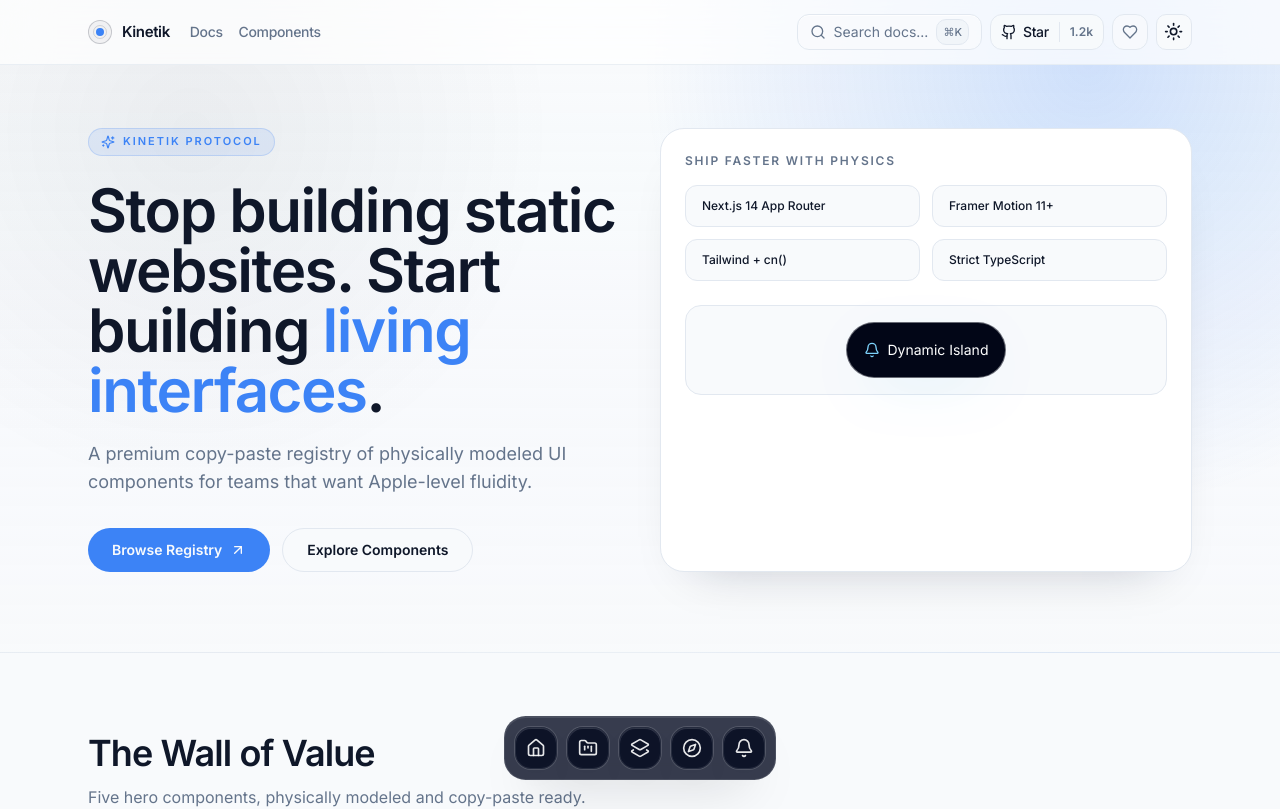
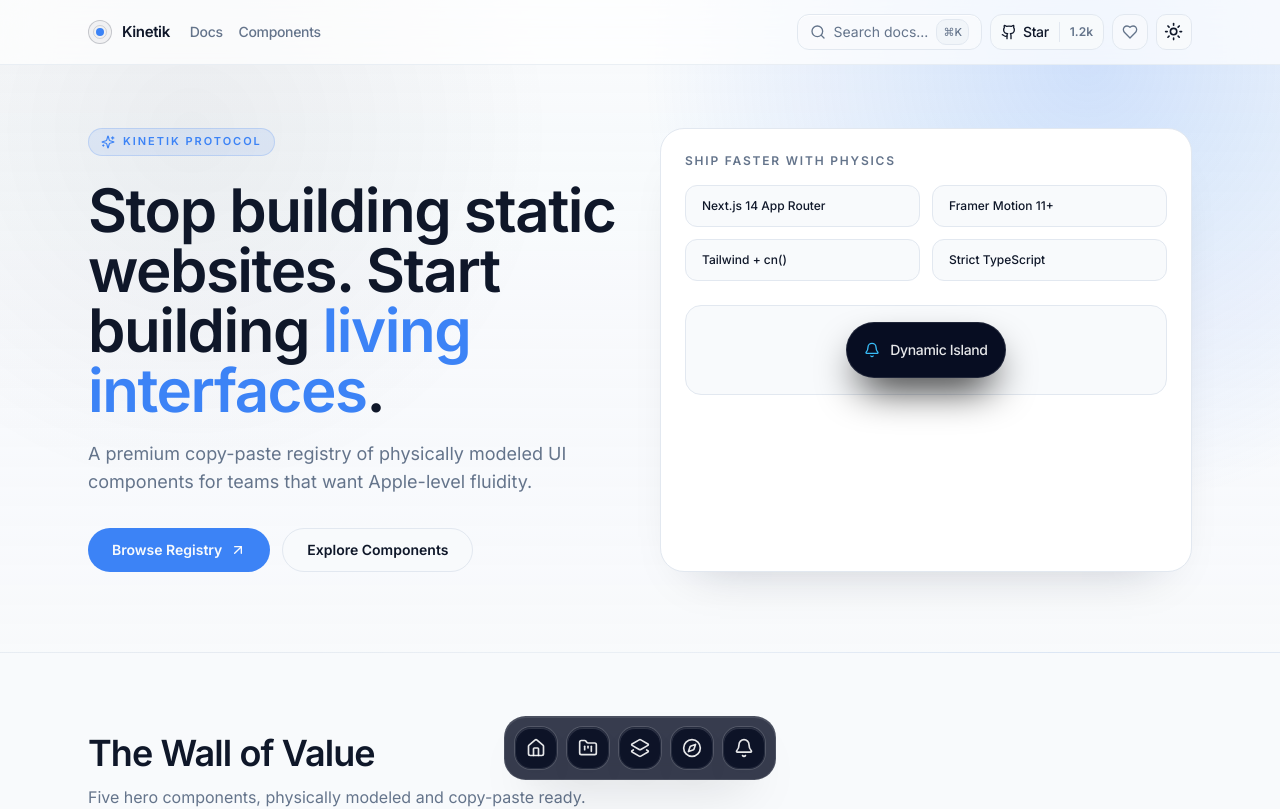
Before and after one commit to sumitttt4/Kinetik, a Next.js app: page / in a window 1280 px wide. Shown: the top 809 px of the page. Built offline with nearby package versions, Linux system fonts and the light colour scheme.

Commit message:
Enhance all buttons with high-fidelity spring animations and match Dynamic Island to screenshot

```diff
--- a/app/components/dynamic-island.tsx
+++ b/app/components/dynamic-island.tsx
@@ -13,7 +13,7 @@ export function DynamicIsland() {
     <button
       type="button"
       onClick={() => setOpen((value) => !value)}
-      className="relative mx-auto flex h-14 w-40 items-center justify-center rounded-full border border-white/40 bg-slate-950 px-4 text-white shadow-[0_16px_60px_-26px_rgba(14,165,233,0.75)] backdrop-blur-2xl focus-visible:outline-none focus-visible:ring-2 focus-visible:ring-sky-400"
+      className="relative mx-auto flex h-14 w-40 items-center justify-center rounded-full border border-white/10 bg-[#070d22] px-4 text-white shadow-[0_20px_40px_-12px_rgba(0,0,0,1)] backdrop-blur-2xl transition-colors hover:bg-[#070d22]/80 focus-visible:outline-none focus-visible:ring-2 focus-visible:ring-sky-400"
       aria-expanded={open}
       aria-label="Toggle Dynamic Island"
     >
@@ -21,25 +21,34 @@ export function DynamicIsland() {
         {open ? (
           <motion.div
             key="expanded"
-            initial={{ opacity: 0, y: 6, width: 160 }}
-            animate={{ opacity: 1, y: 0, width: 280 }}
-            exit={{ opacity: 0, y: -5, width: 160 }}
-            transition={spring}
-            className="flex items-center justify-between gap-3 rounded-full border border-white/15 bg-white/10 px-4 py-2"
+            initial={{ opacity: 0, scale: 0.9, y: 5 }}
+            animate={{ opacity: 1, scale: 1, y: 0, width: 280 }}
+            exit={{ opacity: 0, scale: 0.9, y: 5 }}
+            transition={{ type: 'spring', stiffness: 350, damping: 25 }}
+            className="flex w-full items-center justify-between gap-3 overflow-hidden"
           >
-            <div className="flex items-center gap-2 text-left">
-              <CheckCircle2 className="h-4 w-4 text-sky-300" />
-              <div className="text-xs leading-tight">
-                <p className="font-semibold">Payment Complete</p>
-                <p className="text-white/70">$84.00 sent to Kinetik</p>
+            <div className="flex items-center gap-3 text-left">
+              <div className="grid h-8 w-8 place-items-center rounded-full bg-sky-500/20 text-sky-400">
+                 <CheckCircle2 className="h-5 w-5" />
+              </div>
+              <div className="flex flex-col gap-0.5">
+                <span className="text-[13px] font-medium leading-none tracking-tight text-white">Payment Complete</span>
+                <span className="text-[11px] leading-none text-white/50">$84.00 sent to Kinetik</span>
               </div>
             </div>
-            <span className="h-2 w-2 rounded-full bg-sky-400" />
+            <div className="h-8 w-1 rounded-full bg-sky-500/50" />
           </motion.div>
         ) : (
-          <motion.div key="collapsed" initial={{ opacity: 0 }} animate={{ opacity: 1 }} exit={{ opacity: 0 }} transition={spring} className="flex items-center gap-2 text-sm">
-            <Bell className="h-4 w-4 text-sky-300" />
-            Dynamic Island
+          <motion.div
+            key="collapsed"
+            initial={{ opacity: 0, scale: 0.9 }}
+            animate={{ opacity: 1, scale: 1 }}
+            exit={{ opacity: 0, scale: 0.9 }}
+            transition={{ type: 'spring', stiffness: 350, damping: 25 }}
+            className="flex items-center gap-2.5 text-sm font-medium tracking-tight text-white/90"
+          >
+            <Bell className="h-4 w-4 text-sky-400" />
+            <span>Dynamic Island</span>
           </motion.div>
         )}
       </AnimatePresence>
--- a/app/components/magnet-button.tsx
+++ b/app/components/magnet-button.tsx
@@ -1,7 +1,7 @@
 'use client';
 
 import { ArrowUpRight } from 'lucide-react';
-import { useReducedMotion } from 'framer-motion';
+import { useReducedMotion, motion } from 'framer-motion';
 import { useRef, useState } from 'react';
 
 export function MagnetButton() {
@@ -25,18 +25,21 @@ export function MagnetButton() {
   }
 
   return (
-    <button
+    <motion.button
       ref={ref}
       type="button"
+      whileHover={{ scale: 1.05 }}
+      whileTap={{ scale: 0.95 }}
       onMouseMove={handleMove}
       onMouseLeave={() => setPosition({ x: 0, y: 0 })}
       onFocus={() => setPosition({ x: 0, y: 0 })}
-      className="rounded-full border border-sky-300 bg-sky-500 px-6 py-3 text-sm font-semibold text-white shadow-[0_14px_35px_-18px_rgba(14,165,233,1)] transition-transform focus-visible:outline-none focus-visible:ring-2 focus-visible:ring-sky-300"
-      style={{ transform: `translate(${position.x}px, ${position.y}px)` }}
+      className="rounded-full border border-sky-300 bg-sky-500 px-6 py-3 text-sm font-semibold text-white shadow-[0_14px_35px_-18px_rgba(14,165,233,1)] transition-colors focus-visible:outline-none focus-visible:ring-2 focus-visible:ring-sky-300"
+      animate={{ x: position.x, y: position.y }}
+      transition={{ type: 'spring', stiffness: 150, damping: 15, mass: 0.1 }}
     >
       <span className="inline-flex items-center gap-2">
         Launch Component <ArrowUpRight className="h-4 w-4" />
       </span>
-    </button>
+    </motion.button>
   );
 }
```
